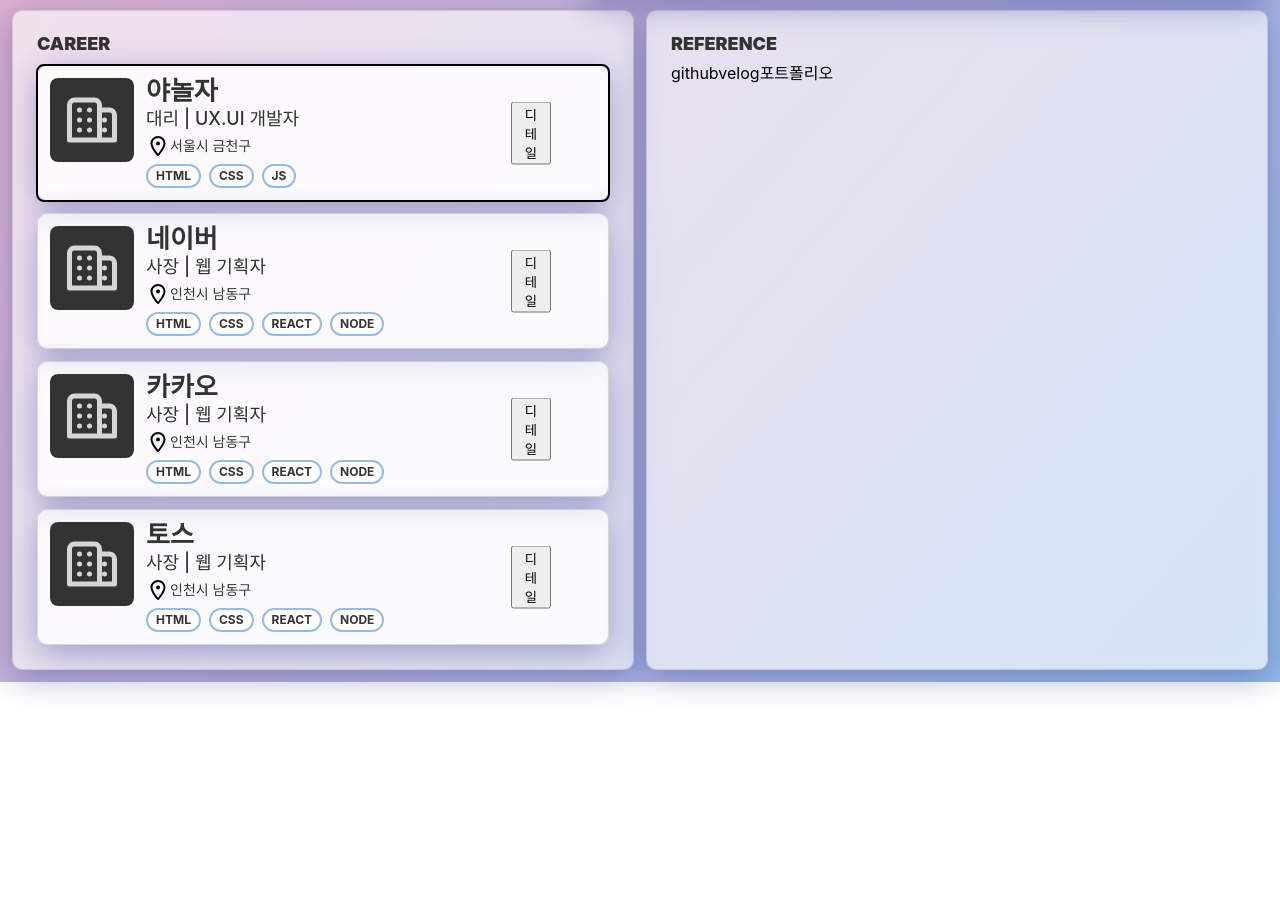
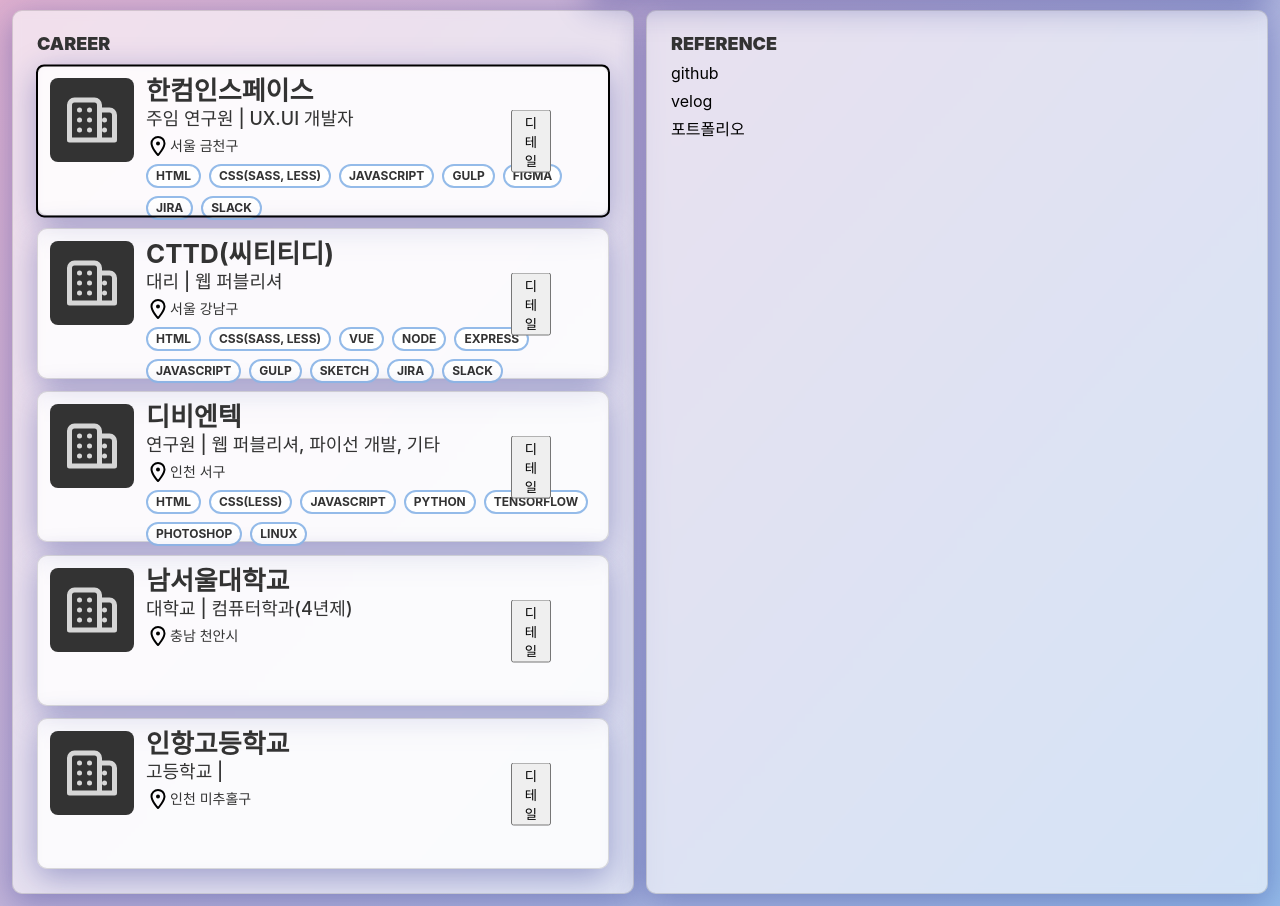
Before and after one commit to GoodPart/24_pp, a React (Create React App) app: page / in a window 1280 px wide. Shown: the part 491-1397 px from the top of the page. Before the commit the page ends 1173 px from the top, so only its background shows below. Built offline with nearby package versions, Linux system fonts and the light colour scheme; a web font is replaced by a local one.

Commit message:
인터렉션 수정

```diff
--- a/src/Home.js
+++ b/src/Home.js
@@ -125,7 +125,7 @@
               <PanelFlexInnerWrap $direction={"column"} $flexWrap={true} $expanded={true} $gap={12}>
                 <Heading01 className="">REFERENCE</Heading01>
                 {
-                  Object.values(referenceData).map((ele, index) => (<>{ ele.title}</>))
+                  Object.values(referenceData).map((ele, index) => (<div key={index}>{ ele.title}</div>))
                 }
               </PanelFlexInnerWrap>
             </PanelFlx>
--- a/src/components/jsons/career.js
+++ b/src/components/jsons/career.js
@@ -1,66 +1,169 @@
 export const careerData = [
     {
-        title: "야놀자",// 회사명
-        rank: "대리",
+        title: "한컴인스페이스",// 회사명
+        rank: "주임 연구원",
         job: "UX.UI 개발자",
         location: {
-            name: "서울시 금천구",
-            path: "https://map.naver.com/p/search/%EC%84%A0%EC%88%98%EC%B4%8C%EB%A1%9C%2055/address/14105684.9015095,4501231.8053395,%EC%9D%B8%EC%B2%9C%EA%B4%91%EC%97%AD%EC%8B%9C%20%EB%82%A8%EB%8F%99%EA%B5%AC%20%EC%84%A0%EC%88%98%EC%B4%8C%EB%A1%9C%2055?c=17.00,0,0,0,dh"
+            name: "서울 금천구",
+            path: "https://map.naver.com/p/search/%EA%B0%80%EC%82%B0%ED%8F%AC%ED%9C%B4/place/1970907409?c=15.00,0,0,0,dh"
         },
         state : true,
         since: {
-            from: 220310,
-            to: 230310
+            from: 2203,
+            to: -1,
         },
-        do: ["html", "css", "js"],
-        desc: "여기는 회사에서 수행한 일을 설명합니다.",
+        do: ["html", "css(SASS, LESS)", "javascript", "gulp","figma", "jira", "slack"],
+        desc: "",
+        doWhat: [
+            {
+                title: "APISS(가명)",
+                since: -1,
+                attach: [
+                    "영상.gif",
+                    "이미지.png",
+                ],
+                do: [
+                    "위성영상 기반 대민지원 홈페이지 구축",
+                    "UI.UX 및 기능 개발",
+                    "필요한 기능을 모듈(class)화 및 문서화하여 개발팀 배포 및 업데이트",
+                    "그리드 및 차트 라이브러리 활용",
+                    "프론트엔트 환경 구성 준비(front - React, back - spring)"
+                ]
+            },
+            {
+                title: "j-inspace",
+                since: 3,
+                do: [
+                    "일본과의 합작 법인 회사의 홍보를 위한 홈페이지",
+                    "기존 개발환경을 빌드기반 개발환경으로 변경(Gulp)"
+                ]
+            },
+            {
+                title: "위성영상 기반 서비스 솔루션(내부용)",
+                since: 18,
+                attach: [
+                    "영상.gif",
+                    "이미지.png",
+                ],
+                do: [
+                    "입사를 시작으로 해당 프로젝트 중도 투입.",
+                    "기존 jQuery로 되어있는 기능을 javascritp로 변환 시작",
+                    "구축 및 유지보수 진행"
+                ]
+            }
+        ]
     },
     {
-        title: "네이버",// 회사명
-        rank: "사장",
-        job: "웹 기획자",
+        title: "CTTD(씨티티디)",// 회사명
+        rank: "대리",
+        job: "웹 퍼블리셔",
         location: {
-            name: "인천시 남동구",
-            path: "https://map.naver.com/p/entry/place/1970907409?c=16.04,0,0,0,dh"
+            name: "서울 강남구",
+            path: "https://map.naver.com/p/search/cttd/place/33252374?c=15.00,0,0,0,dh&isCorrectAnswer=true"
         },
         state: false,
         since: {
-            from: 230311,
-            to: 250310
+            from: 1801,
+            to: 1903
         },
-        do: ["html", "css", "React", "Node"],
+        do: ["html", "css(SASS, LESS)", "Vue", "Node", "express","javascript", "gulp","sketch", "jira", "slack"],
         desc: "여기는 회사에서 수행한 일을 설명합니다.123123",
+        doWhat: [
+            {
+                title: "LG(지인몰, 하우시스) 운영 및 유지보수",
+                since: 12,
+                do: [
+                    "지인몰과 하우시스에 대한 이벤트 기획전의 운영 및 유지보수 진행",
+                ]
+            },
+            {
+                title: "아모레퍼시픽(내부용)운영 페이지 구축",
+                since: 6,
+                do: [
+                    "Vue로 아모레퍼시픽 내부 디자인 가이드 활용 운영 페이지 구축",
+                ]
+            },
+            {
+                title: "CHICOR 제안용 페이지 구축",
+                since: 4,
+                do: [
+                    "제안용 페이지 구축(pc, mo)"
+                ]
+            },
+            {
+                title: "SouthCap 제안용 페이지 구축 참여",
+                since: 6,
+                do: [
+                    "중도 참여로 제안 페이지 구축 참여(pc, mo)"
+                ]
+            }
+        ]
     },
     {
-        title: "카카오",// 회사명
-        rank: "사장",
-        job: "웹 기획자",
+        title: "디비엔텍",// 회사명
+        rank: "연구원",
+        job: "웹 퍼블리셔, 파이선 개발, 기타",
         location: {
-            name: "인천시 남동구",
-            path: "https://map.naver.com/p/entry/place/1970907409?c=16.04,0,0,0,dh"
+            name: "인천 서구",
+            path: "https://map.naver.com/p/search/%EB%94%94%EB%B9%84%EC%97%94%ED%85%8D/place/1307990206?c=15.00,0,0,0,dh&isCorrectAnswer=true"
         },
         state: false,
         since: {
-            from: 230311,
-            to: 250310
+            from: 1801,
+            to: 1903
         },
-        do: ["html", "css", "React", "Node"],
+        do: ["html", "css(LESS)", "javascript", "python", "tensorflow", "photoshop", "Linux"],
         desc: "여기는 회사에서 수행한 일을 설명합니다.123123",
+        doWhat: [
+            {
+                title: "월면 크레이터 자동인식 시스템 개발",
+                since: 4,
+                do: [
+                    "파이썬과 TensorFlow를 이용해 학습 시킨 모델로 달 표면의 크레이터 갯수를 자동으로 체크함",
+                ]
+            },
+            {
+                title: "해양경찰청 통합 페이지 기획, 디자인, 퍼블리싱 및 유지보수",
+                since: 6,
+                do: [
+                    "해양 경찰청 내부 통합 홈페이지의 기획, 디자인, 퍼블리싱과 유지보수 진행",
+                ]
+            },
+            {
+                title: "자사 홈페이지 기획, 디자인, 퍼블리싱 및 배포",
+                since: 3,
+                do: [
+                    "자사 홈페이지의 대한 기획, 디자인, 퍼블리싱과 및 배포를 진행"
+                ]
+            },
+        ]
     },
     {
-        title: "토스",// 회사명
-        rank: "사장",
-        job: "웹 기획자",
+        title: "남서울대학교",// 회사명
+        rank: "대학교",
+        job: "컴퓨터학과(4년제)",
         location: {
-            name: "인천시 남동구",
-            path: "https://map.naver.com/p/entry/place/1970907409?c=16.04,0,0,0,dh"
+            name: "충남 천안시",
+            path: "https://map.naver.com/p/search/%EB%82%A8%EC%84%9C%EC%9A%B8%EB%8C%80%ED%95%99%EA%B5%90/place/11591525?c=15.00,0,0,0,dh&placePath=%3Fentry%253Dbmp"
         },
         state: false,
         since: {
-            from: 230311,
-            to: 250310
+            from: 1303,
+            to: 1802
         },
-        do: ["html", "css", "React", "Node"],
-        desc: "여기는 회사에서 수행한 일을 설명합니다.123123",
     },
+    {
+        title: "인항고등학교",// 회사명
+        rank: "고등학교",
+        location: {
+            name: "인천 미추홀구",
+            path: "https://map.naver.com/p/search/%08%EC%9D%B8%ED%95%AD%EA%B3%A0%EB%93%B1%ED%95%99%EA%B5%90/place/12009526?c=15.00,0,0,0,dh&isCorrectAnswer=true"
+        },
+        state: false,
+        since: {
+            from: 903,
+            to: 1802
+        },
+    },
+
 ]
--- a/src/components/widget/career/w_career.js
+++ b/src/components/widget/career/w_career.js
@@ -2,7 +2,8 @@
 
 
 export function Career({ data, onclick }) {
-    const doList = Object.values(data.do).map((ele, index) => {
+
+    const doList = data.do && Object.values(data.do).map((ele, index) => {
         return <div className="do-list__item" key={index}>{ele}</div>
     })
     return <Wrapper className="career-wrap">
@@ -20,7 +21,11 @@
             {/* <dd className="desc">{data.desc}</dd> */}
             <dd className="heading_1"><span>{data.rank}</span> | <span>{data.job}</span></dd>
             <dd className="heading_4 location"><a href={data.location.path} target="_blank"><img src={`${process.env.PUBLIC_URL}/images/location.svg`} width={24} /><span>{data.location.name}</span></a></dd>
-            <dd className="do-list">{doList}</dd>
+            <dd className="do-list">
+                <div>
+                {doList}
+                </div>
+            </dd>
         </dl>
         {/* <div>
             {data.since.from}
@@ -112,8 +117,12 @@
     }
 
     .do-list {
-        display: flex;
-        gap: 8px;
+        > div {
+            display: flex;
+            gap: 8px;
+            flex-wrap: wrap;
+
+        }
     }
     .do-list__item {
         font-size : 12px;
--- a/src/components/widget/skills/w_route.js
+++ b/src/components/widget/skills/w_route.js
@@ -34,7 +34,7 @@
     width: inherit;
     height: inherit;
     background-color: ${props => props.theme.backgroundColor100};
-    transition: all .7s cubic-bezier(0.22, 1, 0.36, 1);
+    transition: all 1s cubic-bezier(0.22, 1, 0.36, 1);
 
     &:hover {
         transform: scale(1.05);
@@ -130,8 +130,8 @@
     display: none;
     top: 10%;
     right: 10%;
-    width : 100px;
-    height: 100px;
+    width : 30px;
+    height: 30px;
 
     &.show {
         display: block;
```
Also changed, not shown: src/components/jsons/private.js (added, +47 -0 lines).
